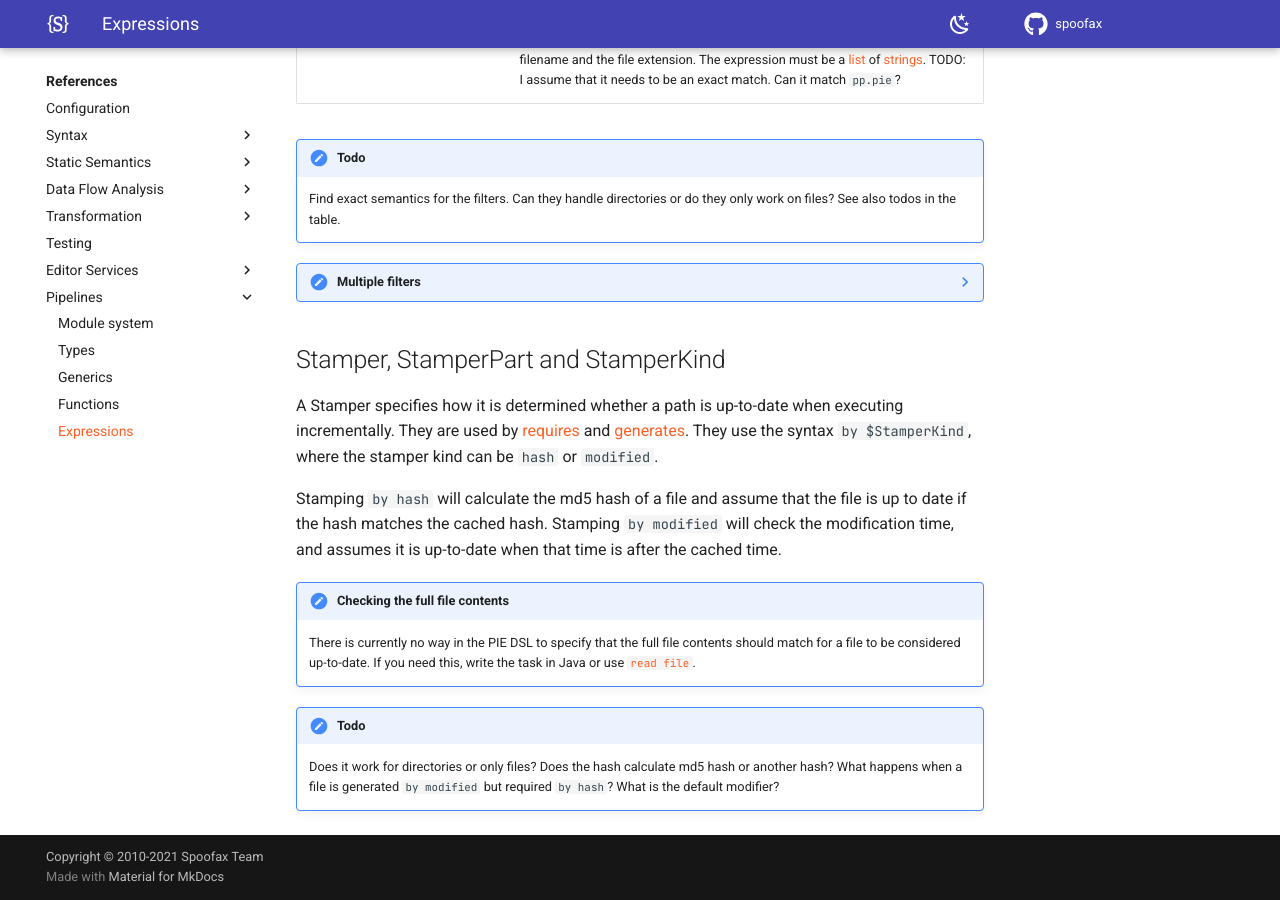
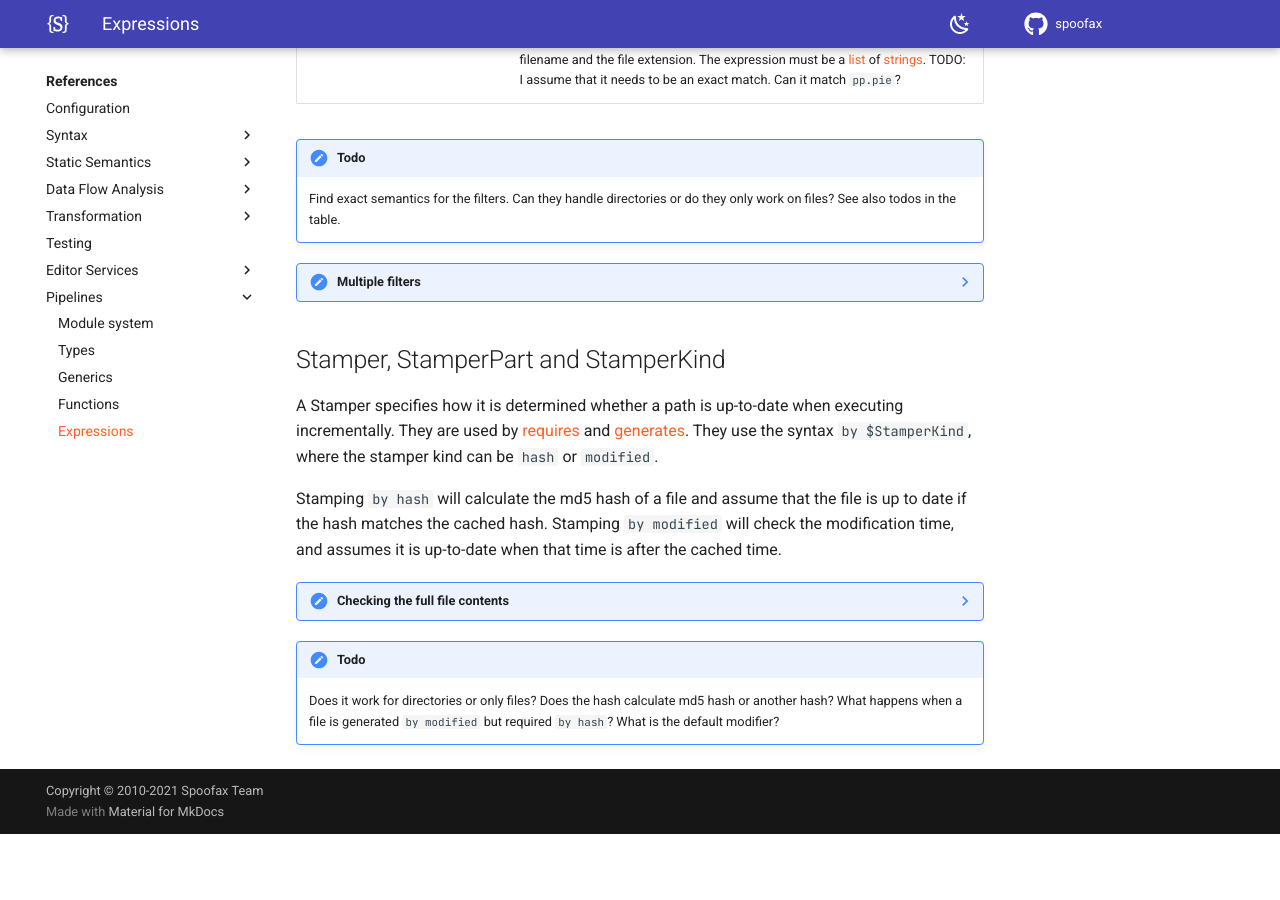
Before and after one commit to pdmosses/metaborg.github.io, an MkDocs documentation site: the page built from docs/references/pipelines/expressions.md, in a window 1280 px wide and 900 px high, scrolled down 9333 px. Built offline with MkDocs 1.6.1 and Material for MkDocs 9.7.7, drawn with Linux system fonts in a browser that asks for light colours; comment, search, counter and statistics services are not loaded; after the commit the page ends 10167 px from its top, so only the background shows below that.

Commit message:
Quickfix: close note by default

```diff
--- a/docs/references/pipelines/expressions.md
+++ b/docs/references/pipelines/expressions.md
@@ -457,7 +457,7 @@ They use the syntax `by $StamperKind`, where the stamper kind can be `hash` or `
 Stamping `by hash` will calculate the md5 hash of a file and assume that the file is up to date if the hash matches the cached hash.
 Stamping `by modified` will check the modification time, and assumes it is up-to-date when that time is after the cached time.
 
-!!! note "Checking the full file contents"
+??? note "Checking the full file contents"
     There is currently no way in the PIE DSL to specify that the full file contents should match for a file to be considered up-to-date.
     If you need this, write the task in Java or use [`read file`](#read).
 
```
